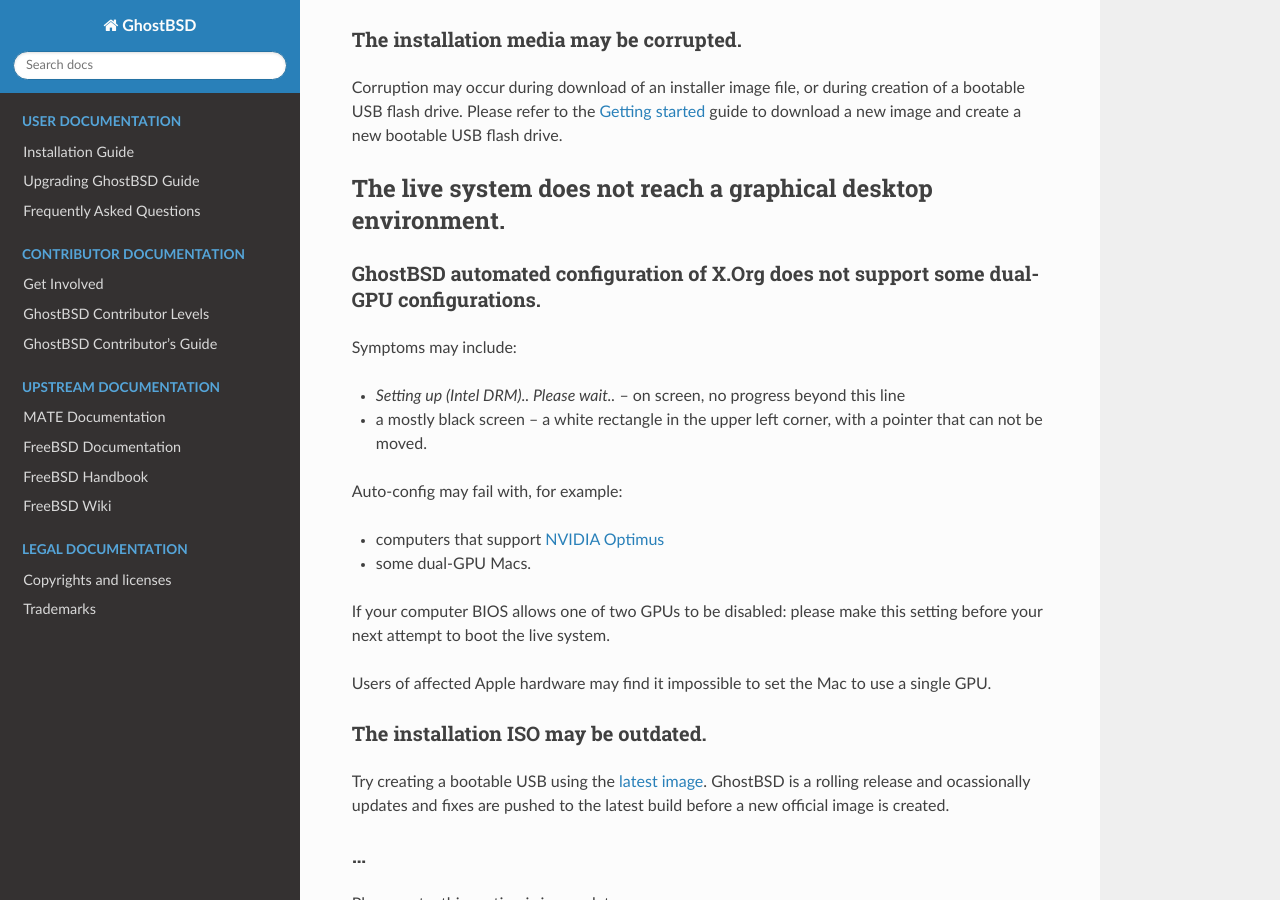
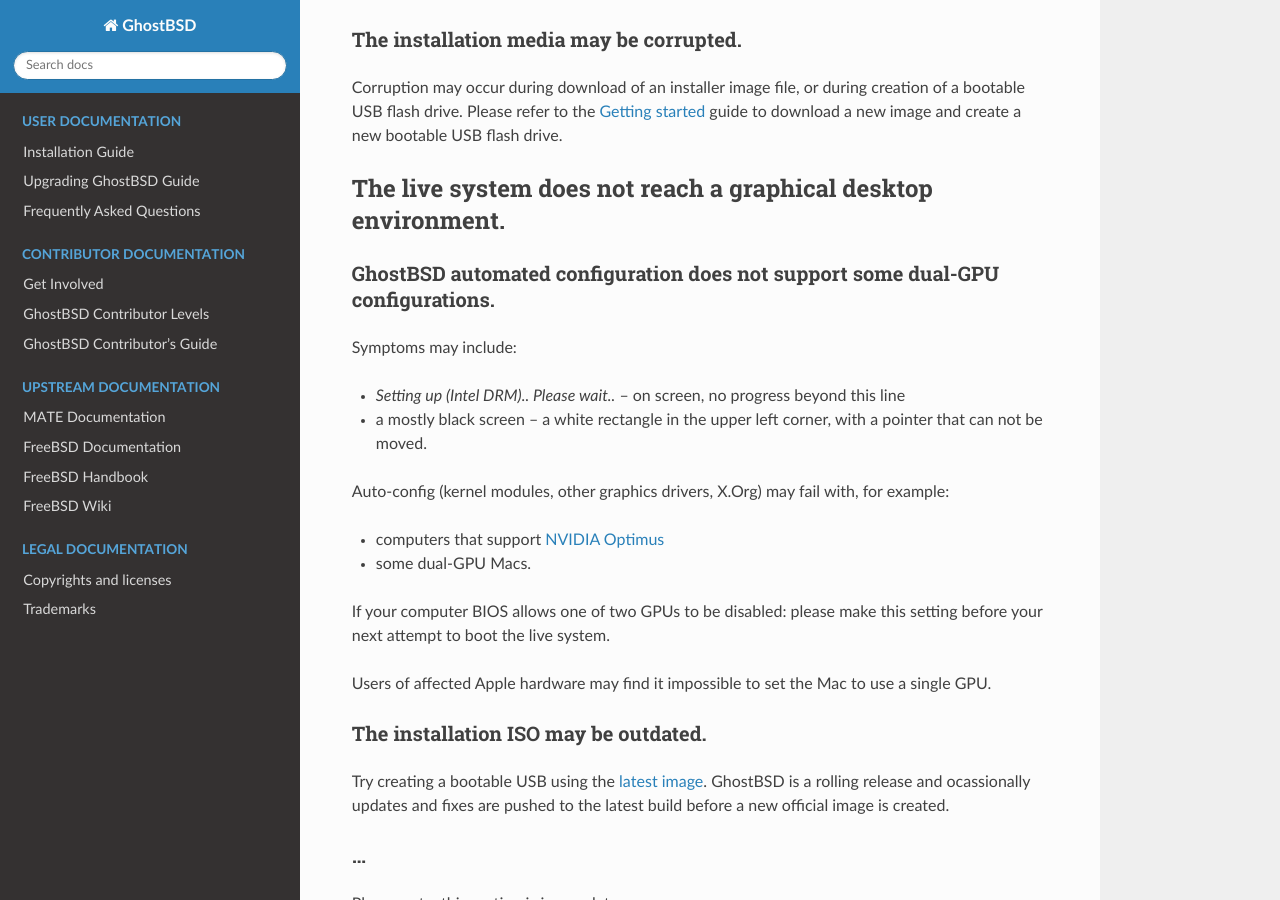
Before and after one commit to ghostbsd/documentation, a Sphinx documentation site: the page built from source/user/installation-guide/troubleshooting.md, in a window 1280 px wide and 900 px high, scrolled down 675 px. Built offline with Sphinx 7.4.7 and the Read the Docs theme 3.1.0, drawn with Linux system fonts in a browser that asks for light colours.

Commit message:
Troubleshooting: desktop environment auto-config
Shorten the subheading.

Be a little more descriptive about auto-config.

```diff
--- a/source/user/installation-guide/troubleshooting.md
+++ b/source/user/installation-guide/troubleshooting.md
@@ -27,14 +27,14 @@
 
 ## The live system does not reach a graphical desktop environment.
 
-### GhostBSD automated configuration of X.Org does not support some dual-GPU configurations.
+### GhostBSD automated configuration does not support some dual-GPU configurations.
 
 Symptoms may include:
 
 - _Setting up (Intel DRM).. Please wait.._ -- on screen, no progress beyond this line
 - a mostly black screen -- a white rectangle in the upper left corner, with a pointer that can not be moved.
 
-Auto-config may fail with, for example:
+Auto-config (kernel modules, other graphics drivers, X.Org) may fail with, for example:
 
 - computers that support [NVIDIA Optimus](https://en.wikipedia.org/wiki/Nvidia_Optimus)
 - some dual-GPU Macs.
```
